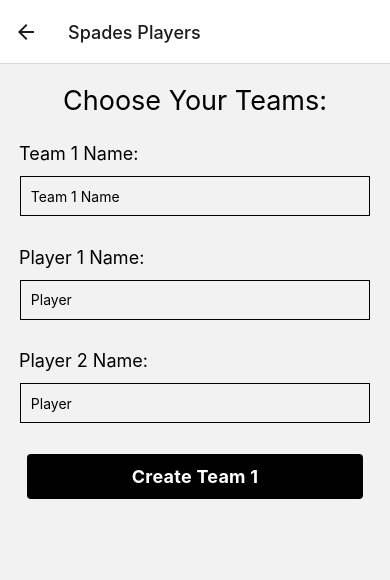
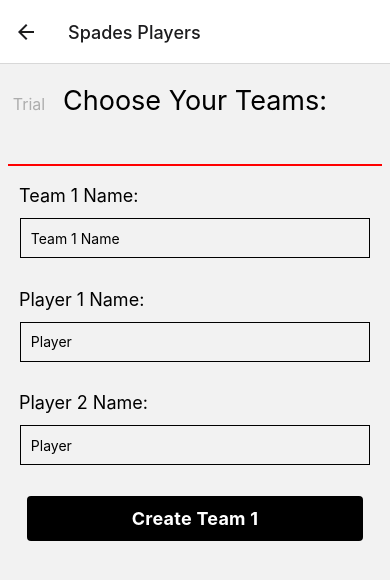
Before and after one commit to l-lavelle/Card-Scores, a React Native app in the folder Client/: screen / in a window 390 px wide. Both pictures are taken after a click on the element 195 px from the left and 491 px from the top of the page. Shown: the top 580 px of the page. Built offline with nearby package versions, Linux system fonts and the light colour scheme.

Commit message:
counters working seperately trying new idea

```diff
--- a/Client/components/Spades/SpadesGame/SpadesBidModal.js
+++ b/Client/components/Spades/SpadesGame/SpadesBidModal.js
@@ -47,6 +47,7 @@ export function SpadesBidModal(props) {
     //   // saving error
     // }
   };
+  const [bid, setBid] = useState({ team1bid: 0, team2bid: 0 });
 
   const [data, setData] = useState("hi");
   /** State Handler */
--- a/Client/components/Spades/SpadesGame/SpadesGame.js
+++ b/Client/components/Spades/SpadesGame/SpadesGame.js
@@ -81,6 +81,7 @@ export function SpadesGame() {
           <Text>Score: {scores.team2Score}</Text>
           <Text>Bid:</Text>
         </View>
+
         <Pressable style={SpadesStyles.bidBtn} onPress={toggleModal}>
           <Text style={SpadesStyles.bidBtnText}>Bid</Text>
         </Pressable>
--- a/Client/components/Spades/SpadesPlayers/SpadesPlayers.js
+++ b/Client/components/Spades/SpadesPlayers/SpadesPlayers.js
@@ -16,6 +16,7 @@ export function SpadesPlayers({ navigation }) {
     player4: "",
   });
   const [elementVisible, setElementVisible] = useState(true);
+  const [trail, setTrial] = useState(false);
 
   const storeAndChange = () => {
     console.log(teamData);
@@ -45,6 +46,20 @@ export function SpadesPlayers({ navigation }) {
       {elementVisible ? (
         <View style={PlayersStyles.team1Container}>
           <SafeAreaView>
+            <View
+              style={
+                trail === "true"
+                  ? PlayersStyles.txtField
+                  : PlayersStyles.txtFieldType
+              }
+            >
+              <Pressable onPress={() => console.log("hi")}>
+                <TextInput style={PlayersStyles.txtFieldInput}></TextInput>
+              </Pressable>
+              <Text style={PlayersStyles.txtFieldSpan}></Text>
+              <Text style={PlayersStyles.txtFieldLabel}>Trial</Text>
+            </View>
+
             <Text style={PlayersStyles.teamInputText}>Team 1 Name:</Text>
             <TextInput
               style={PlayersStyles.input}
--- a/Client/components/Spades/SpadesPlayers/SpadesPlayersStyles.js
+++ b/Client/components/Spades/SpadesPlayers/SpadesPlayersStyles.js
@@ -43,4 +43,32 @@ export const PlayersStyles = StyleSheet.create({
     letterSpacing: 0.25,
     color: "white",
   },
+  txtField: {
+    position: "relative",
+    borderBottomColor: "black",
+    borderBottomWidth: 2,
+  },
+  txtFieldType: {
+    position: "relative",
+    borderBottomColor: "red",
+    borderBottomWidth: 2,
+  },
+  txtFieldInput: {
+    width: "100%",
+    // padding: 0 5,
+    height: 40,
+    fontSize: 16,
+    border: "none",
+    background: "none",
+    outline: "none",
+  },
+  txtFieldLabel: {
+    position: "absolute",
+    top: "50%",
+    left: 5,
+    color: "#adadad",
+    transform: [{ translateY: -50 }],
+    fontSize: 16,
+    pointerEvents: "none",
+  },
 });
```
